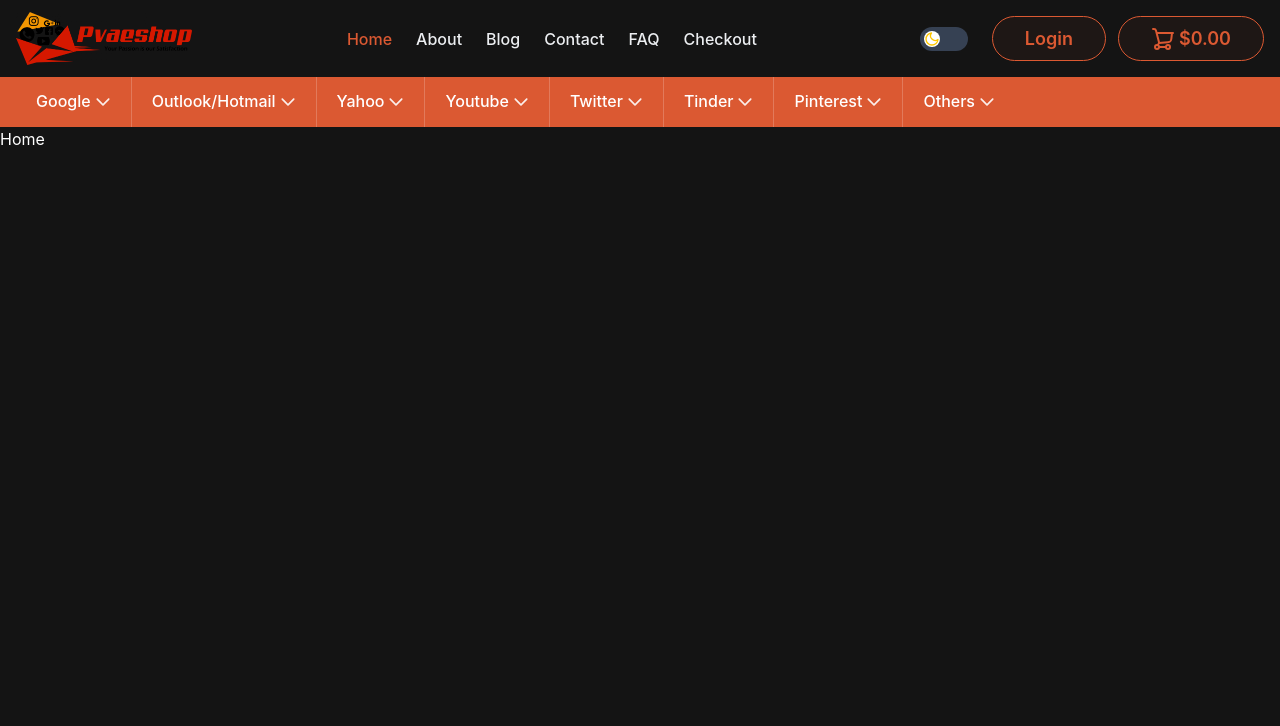
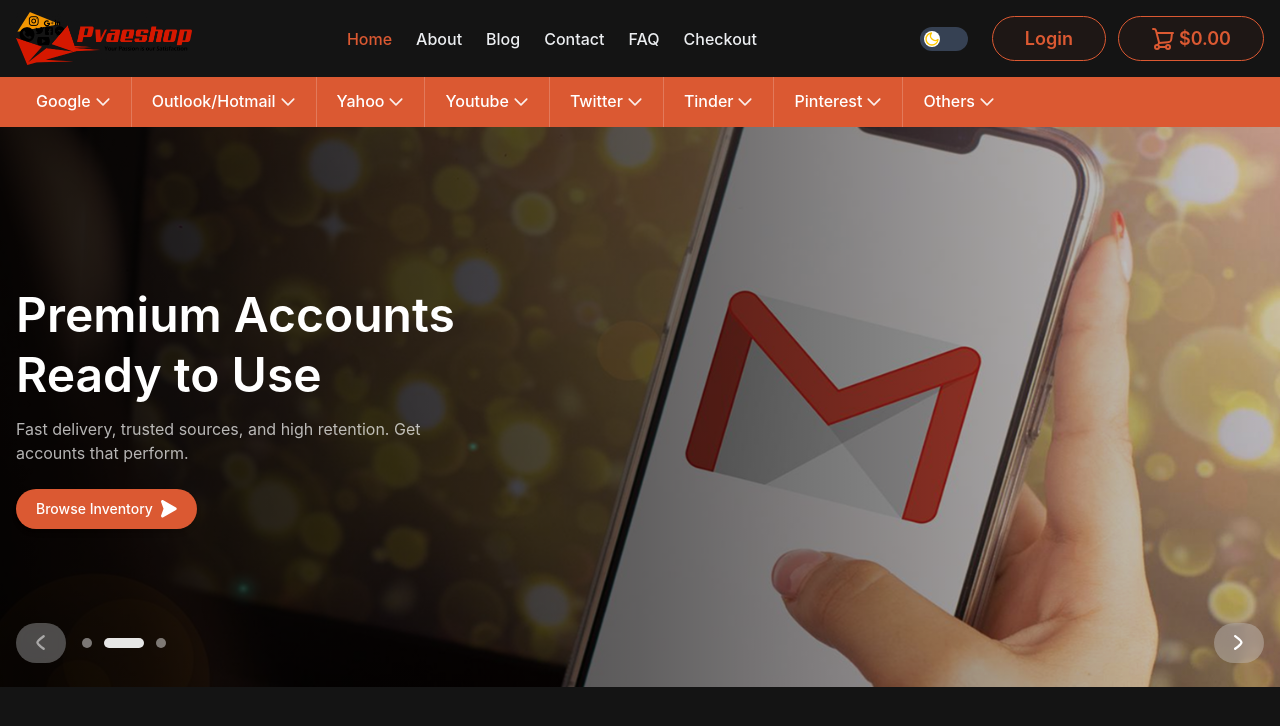
Before and after one commit to Gigapixe/pv-shop-client, a Next.js app: page / in a window 1280 px wide. Shown: the top 726 px of the page. Built offline with nearby package versions, Linux system fonts and the light colour scheme; no server answers.

Commit message:
feature:hero slider done

```diff
--- a/app/(group-with-nav)/page.tsx
+++ b/app/(group-with-nav)/page.tsx
@@ -1,8 +1,9 @@
+import HeroSlider from '@/components/pages/home/HeroSlider'
 import React from 'react'
 
 const Home = () => {
   return (
-    <div>Home</div>
+    <div><HeroSlider/></div>
   )
 }
 
--- a/app/globals.css
+++ b/app/globals.css
@@ -438,3 +438,17 @@
     opacity: 1;
   }
 }
+
+.hero-pagination .swiper-pagination-bullet {
+  width: 10px;
+  height: 10px;
+  border-radius: 9999px;
+  background: rgba(255, 255, 255, 0.45);
+  opacity: 1;
+  display: inline-block;
+}
+
+.hero-pagination .swiper-pagination-bullet-active {
+  width: 40px;
+  background: rgba(255, 255, 255, 0.9);
+}
--- /dev/null
+++ b/components/pages/home/HeroSlider.tsx
@@ -0,0 +1,123 @@
+"use client";
+
+import { useRef } from "react";
+import Image from "next/image";
+import { Swiper, SwiperSlide } from "swiper/react";
+import type { Swiper as SwiperType } from "swiper";
+import { Pagination, Autoplay } from "swiper/modules";
+
+import "swiper/css";
+import "swiper/css/pagination";
+
+import LeftArrowIcon from "@/public/icons/LeftArrowIcon";
+import RightArrowIcon from "@/public/icons/RightArrowIcon";
+import ButtonArrowIcon from "@/public/icons/ButtonArrowIcon";
+
+const slides = [
+  {
+    title: "Unlock Verified\nPVA & Social\nMedia Accounts",
+    subtitle:
+      "Discover a trusted hub for high-quality, phone-verified accounts across Gmail, Yahoo, YouTube, Twitter and more",
+    cta: "Explore Our Packages",
+    imageSrc: "/assets/slider.png",
+  },
+  {
+    title: "Premium Accounts\nReady to Use",
+    subtitle:
+      "Fast delivery, trusted sources, and high retention. Get accounts that perform.",
+    cta: "Browse Inventory",
+    imageSrc: "/assets/slider.png",
+  },
+   {
+    title: "Premium Accounts\nReady to Use",
+    subtitle:
+      "Fast delivery, trusted sources, and high retention. Get accounts that perform.",
+    cta: "Browse inventory",
+    imageSrc: "/assets/slider.png",
+  },
+];
+
+export default function HeroSlider() {
+  const swiperRef = useRef<SwiperType | null>(null);
+
+  return (
+    <section className="w-full">
+      <div className="relative w-full overflow-hidden">
+        <Swiper
+          modules={[Pagination, Autoplay]}
+          onSwiper={(swiper) => (swiperRef.current = swiper)}
+          autoplay={{ delay: 4500, disableOnInteraction: false }}
+          loop
+          pagination={{
+            el: ".hero-pagination",   // ✅ custom element
+            clickable: true,
+          }}
+          className="w-full"
+        >
+          {slides.map((s, idx) => (
+            <SwiperSlide key={idx}>
+              <div className="relative h-[70vh] w-full">
+                <Image
+                  src={s.imageSrc}
+                  alt="Hero"
+                  fill
+                  priority={idx === 0}
+                  className="object-cover object-right"
+                />
+
+                <div className="absolute inset-0 bg-gradient-to-r from-black/85 via-black/55 to-black/10 dark:from-black/90 dark:via-black/60 dark:to-black/15" />
+
+                <div className="relative z-10 h-full">
+                  <div className="container mx-auto h-full px-4">
+                    <div className="flex h-full items-center">
+                      <div className="max-w-[520px]">
+                        <h1 className="whitespace-pre-line text-2xl sm:text-4xl lg:text-5xl font-semibold leading-tight text-white">
+                          {s.title}
+                        </h1>
+                        <p className="mt-3 max-w-[440px] text-xs sm:text-sm lg:text-base text-white/70">
+                          {s.subtitle}
+                        </p>
+
+                        <button className="mt-6 inline-flex items-center gap-2 rounded-full bg-primary px-5 py-2.5 text-sm font-medium text-white shadow-md shadow-black/10 hover:opacity-95 transition">
+                          {s.cta}
+                          <span className="inline-flex h-4 w-4 items-center justify-center rounded-full">
+                            <ButtonArrowIcon fill="none" />
+                          </span>
+                        </button>
+                      </div>
+                      <div className="flex-1" />
+                    </div>
+                  </div>
+                </div>
+              </div>
+            </SwiperSlide>
+          ))}
+        </Swiper>
+
+        {/* ✅ Put controls OUTSIDE slides so they exist once */}
+        <div className="absolute bottom-6 left-0 right-0 z-30">
+          <div className="container mx-auto px-4 relative flex justify-end items-center gap-3">
+            <button
+              aria-label="Previous slide"
+              onClick={() => swiperRef.current?.slidePrev()}
+              className="grid h-10 w-14 place-items-center rounded-full bg-background/30 backdrop-blur hover:bg-background/40 transition"
+            >
+              <LeftArrowIcon fill="none" className="text-white"/>
+            </button>
+
+            {/* ✅ pagination dots container */}
+            <div className="hero-pagination flex items-center gap-1 cursor-pointer" />
+
+            <button
+              aria-label="Next slide"
+              onClick={() => swiperRef.current?.slideNext()}
+              className="grid h-10 w-14 place-items-center rounded-full bg-background/30 backdrop-blur hover:bg-background/40 transition"
+            >
+              <RightArrowIcon fill="none" />
+            </button>
+          </div>
+        </div>
+      </div>
+    </section>
+  );
+}
--- /dev/null
+++ b/public/icons/ButtonArrowIcon.tsx
@@ -0,0 +1,9 @@
+const ButtonArrowIcon = ({ className = "", fill = "currentColor" }) => {
+    return (
+        <svg xmlns="http://www.w3.org/2000/svg" width="16" height="18" viewBox="0 0 16 18" fill={fill} className={className}>
+            <path d="M14.9712 10.1117L2.28698 17.3696C1.05672 18.0726 -0.387709 16.8589 0.0956193 15.527L2.53138 8.78812L0.0956193 2.04915C-0.387709 0.714483 1.05672 -0.496509 2.28698 0.206475L14.9712 7.46441C15.9982 8.04934 15.9955 9.52675 14.9712 10.1117Z" fill="white" />
+        </svg>
+    );
+};
+
+export default ButtonArrowIcon;
--- /dev/null
+++ b/public/icons/LeftArrowIcon.tsx
@@ -0,0 +1,9 @@
+const LeftArrowIcon = ({ className = "", fill = "currentColor" }) => {
+    return (
+        <svg xmlns="http://www.w3.org/2000/svg" width="26" height="26" viewBox="0 0 26 26" fill={fill} className={className}>
+            <path d="M15.6796 6.27197C15.6796 6.27197 9.40773 10.8911 9.40771 12.5438C9.4077 14.1967 15.6796 18.8157 15.6796 18.8157" stroke="white" stroke-opacity="0.52" stroke-width="2.35194" stroke-linecap="round" stroke-linejoin="round" />
+        </svg>
+    );
+};
+
+export default LeftArrowIcon;
--- /dev/null
+++ b/public/icons/RightArrowIcon.tsx
@@ -0,0 +1,9 @@
+const RightArrowIcon = ({ className = "", fill = "currentColor" }) => {
+    return (
+        <svg xmlns="http://www.w3.org/2000/svg" width="9" height="15" viewBox="0 0 9 15" fill={fill} className={className}>
+            <path d="M1.17632 1.17627C1.17632 1.17627 7.44811 5.79538 7.44811 7.44811C7.44811 9.10095 1.17627 13.72 1.17627 13.72" stroke="white" stroke-width="2.35194" stroke-linecap="round" stroke-linejoin="round" />
+        </svg>
+    );
+};
+
+export default RightArrowIcon;
```
Also changed, not shown: public/assets/slider.png (added).
